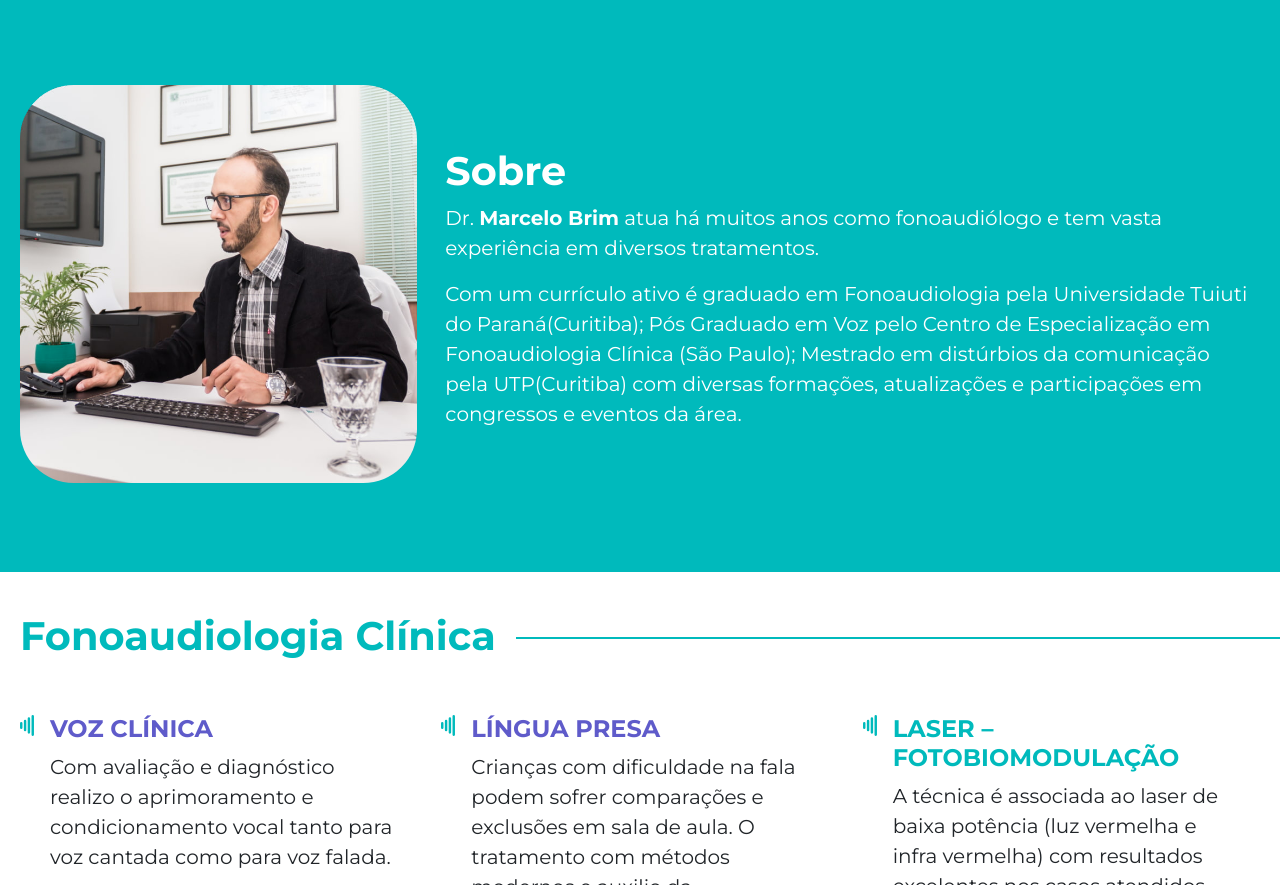
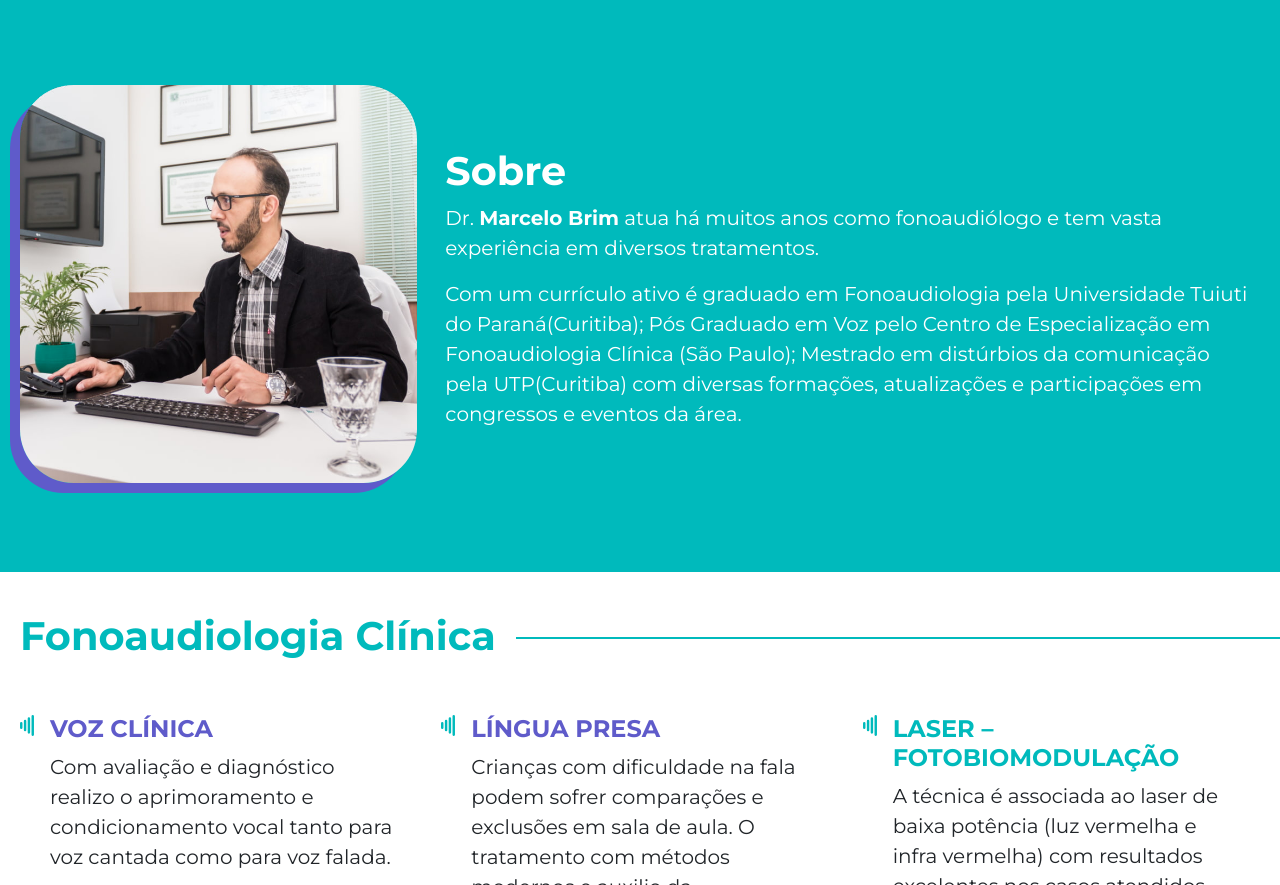
Before and after one commit to guicercal/marcelo, a website: page index.html in a window 1280 px wide. Shown: the part 1047-1932 px from the top of the page. Drawn offline with nearby package versions, Linux system fonts and the light colour scheme.

Commit message:
box shadow na about img

```diff
--- a/styles.scss
+++ b/styles.scss
@@ -296,6 +296,7 @@ h2, .h2 {
 		background-image: url(./assets/images/gallery/IMG_3350.jpg);
 		background-size: cover;
 		background-position: center;
+		box-shadow: -10px 10px 0 #5F5BCA;
 
 		@include media('>tablet') {
 			max-width: 500px;
```
Also changed, not shown: styles.css, 1 other file.
